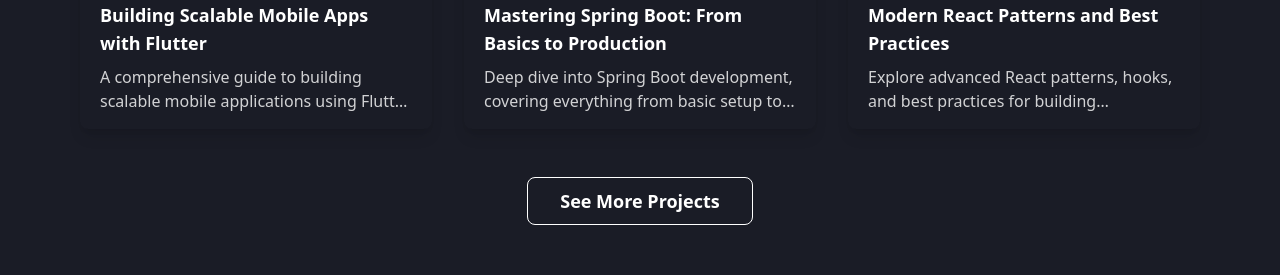
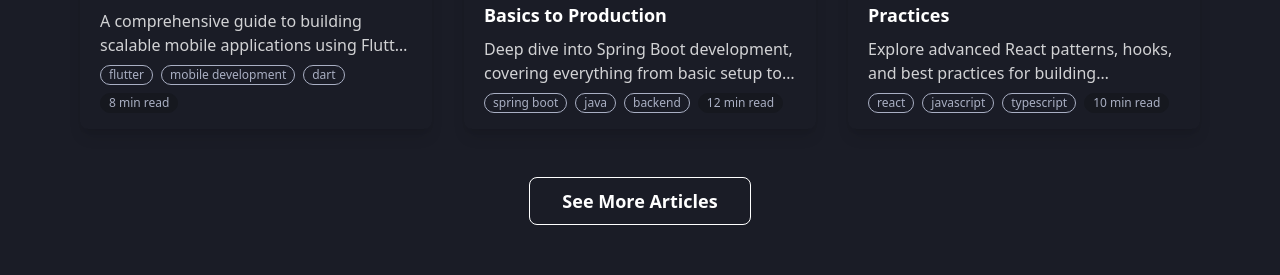
Before and after one commit to HellBus1/personal-portfolio, a React (Vite) app: page / in a window 1280 px wide. Shown: the part 1895-2170 px from the top of the page. Built offline with nearby package versions, Linux system fonts and the light colour scheme.

Commit message:
feat : initiate article card in the featured articles

```diff
--- a/src/pages/HomePage/components/ArticleSection/ArticleSection.tsx
+++ b/src/pages/HomePage/components/ArticleSection/ArticleSection.tsx
@@ -63,15 +63,6 @@ const ArticleSection = () => {
         </div>
       </div> */}
 
-      {/* <div className="mt-12">
-        <button
-          className="btn btn-outline text-neutral-content px-8 text-base md:text-lg capitalize"
-          onClick={() => navigate('/articles')}
-        >
-          {'See more articles'}
-        </button>
-      </div> */}
-
       <div className='w-full max-w-6xl mt-12'>
         <div className='grid grid-cols-1 sm:grid-cols-2 lg:grid-cols-3 gap-8'>
           {displayedArticles.map((item, index) => {
@@ -103,6 +94,16 @@ const ArticleSection = () => {
                     <p className='text-base line-clamp-2 text-neutral-content/80 mt-2'>
                       {item.shortDescription}
                     </p>
+                    <div className='flex flex-wrap gap-2 mt-2'>
+                      {item.tags?.slice(0, 3).map((tag) => (
+                        <span key={tag} className='badge badge-outline text-xs px-2 py-1'>
+                          {tag}
+                        </span>
+                      ))}
+                      {item.readTime && (
+                        <span className='badge badge-ghost text-xs px-2 py-1'>{item.readTime}</span>
+                      )}
+                    </div>
                   </div>
                 </Link>
               )
@@ -116,7 +117,7 @@ const ArticleSection = () => {
           className='btn btn-outline text-neutral-content px-8 text-base md:text-lg capitalize'
           onClick={() => navigate(RouteName.ARTICLES)}
         >
-          {'See more projects'}
+          {'See more articles'}
         </button>
       </div>
     </section>
```
